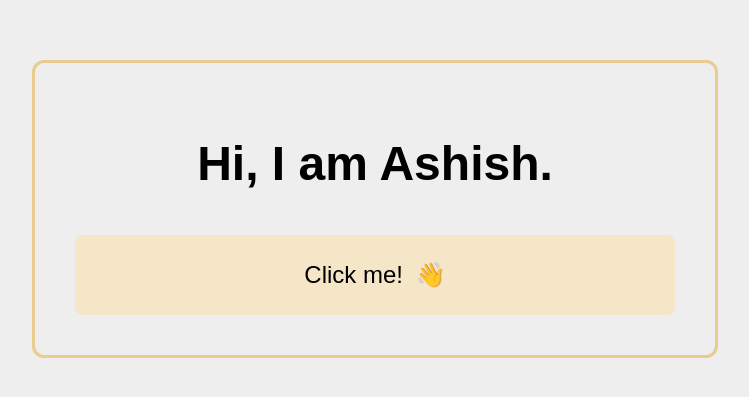
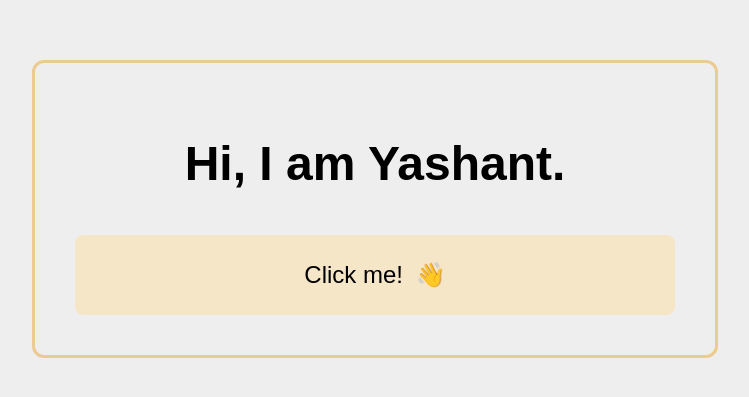
Before and after one commit to Ashish-Shikhrakar/Learning-Git, a plain HTML site: page index.html in a window 1280 px wide. Shown: the part 191-588 px from the top of the page, without its empty margins (265-1014 px from the left). Drawn offline with Linux system fonts and the light colour scheme.

Commit message:
Changes the name

```diff
--- a/index.html
+++ b/index.html
@@ -8,7 +8,7 @@
 </head>
 <body>
     <div class="container">
-        <h1 class="centered-text">Hi, I am Ashish.</h1>
+        <h1 class="centered-text">Hi, I am Yashant.</h1>
         <a href="https://www.youtube.com/watch?v=dQw4w9WgXcQ" class="button-style">
             Click me! <span class="wave">👋</span>
         </a>
```
